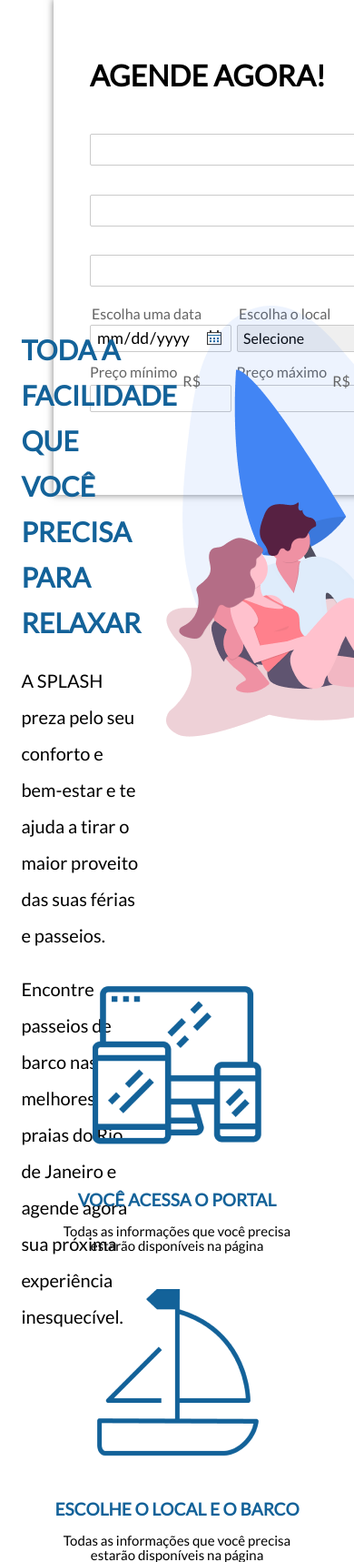
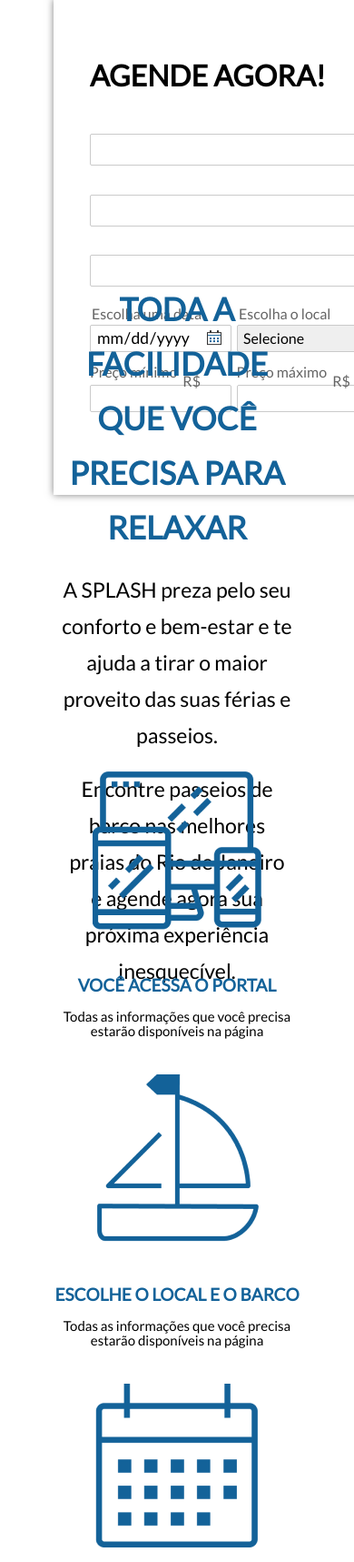
Before and after one commit to splash-co/splash-co.github.io, a PHP site: page /index.html in a window 390 px wide; the page is wider, and only the part inside the window is pictured. Shown: the part 761-2478 px from the top of that part at 91% size. Run offline with PHP 8.4, Linux system fonts and the light colour scheme; some libraries are stand-ins or nearby versions.

Commit message:
Make corrections to sections 1 and 2

```diff
--- a/styles/style.css
+++ b/styles/style.css
@@ -61,15 +61,19 @@ body {
   --section-1-display: flex;
   --section-1-justify: space-between;
   --section-1-h1-size: 30px;
+  --section-1-h1-lh: 50px;
   --section-1-p-size: 20px;
   --section-1-mt: 7%;
+  --section-1-left-width: 35%;
+  --section-1-container-height: 22%;
+  --section-1-container-r-display: flex;
 
   /* SECTION 2 */
   --section-2-justify: space-between;
   --section-2-square-width: 280px;
   --section-2-square-h1-size: 19px;
   --section-2-square-p-size: 15px;
-  --section-2-square-margin: 0;
+  --section-2-square-margin: 40px 0 0 0;
 
   /* SECTION 3 */
   --section-3-display: flex;
@@ -100,8 +104,14 @@ body {
     --form-margin: 80px auto 0 auto;
 
     /* SECTION 1 */
-    --section-1-mt: 350px;
-    --section-1-p-size: 20px;
+    --section-1-justify: center;
+    --section-1-mt: 300px;
+    --section-1-h1-size: 35px;
+    --section-1-h1-lh: 60px;
+    --section-1-p-size: 23px;
+    --section-1-left-width: 65%;
+    --section-1-container-height: 18%;
+    --section-1-container-r-display: none;
 
     /* SECTION 2 */
     --section-2-justify: center;
@@ -118,6 +128,11 @@ body {
 
   .section3__container .section__form {
     margin-top: -60px;
+  }
+
+  .section1__container .container__description__left--section h1,
+  .section1__container .container__description__left--section p {
+    text-align: center;
   }
 
   .section__container--content .description__container h1,
@@ -556,19 +571,19 @@ body {
   display: var(--section-1-display);
   justify-content: var(--section-1-justify);
   margin-top: var(--section-1-mt);
-  height: 24.17%;
+  height: var(--section-1-container-height);
 }
 
 .section1__container .container__description__left--section {
   margin: 8% 6% 7% 6%;
-  width: 35%;
+  width: var(--section-1-left-width);
 }
 
 .section1__container .container__description__left--section h1 {
   font-size: var(--section-1-h1-size);
   font-weight: 800;
   color: #136299;
-  line-height: 50px;
+  line-height: var(--section-1-h1-lh);
 }
 
 .section1__container .container__description__left--section p {
@@ -580,6 +595,13 @@ body {
 
 .container__description__right--section {
   margin-top: 2%;
+  display: var(--section-1-container-r-display);
+  align-items: center;
+}
+
+.container__description__right--section img {
+  width: 90%;
+  margin-bottom: 15%;
 }
 
 /* ----------------------------------------------------- */
```
